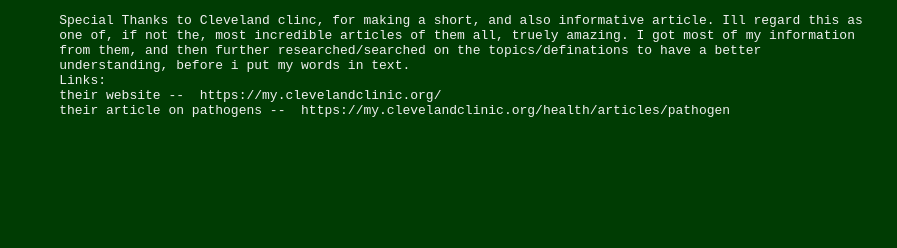
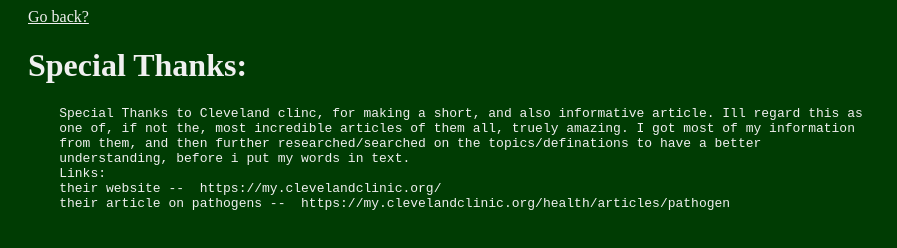
Before and after one commit to SyedUmerAsim/The-Producers-of-Suffering-a-documentary-about-pathogens-, a plain HTML site: page SpecialThanks.html in a window 1280 px wide. Shown: the whole page, without its empty margins (0-897 px from the left). Drawn offline with Linux system fonts and the light colour scheme.

Commit message:
added special thanks

```diff
--- a/SpecialThanks.html
+++ b/SpecialThanks.html
@@ -7,6 +7,8 @@
 </head>
     <link rel="stylesheet" href="index.css">
 <body>
+    <a href="index.html">Go back?</a>
+    <h1>Special Thanks:</h1>
     <pre>
     Special Thanks to Cleveland clinc, for making a short, and also informative article. Ill regard this as
     one of, if not the, most incredible articles of them all, truely amazing. I got most of my information
```
Also changed, not shown: index.html (+1 -1 lines).
